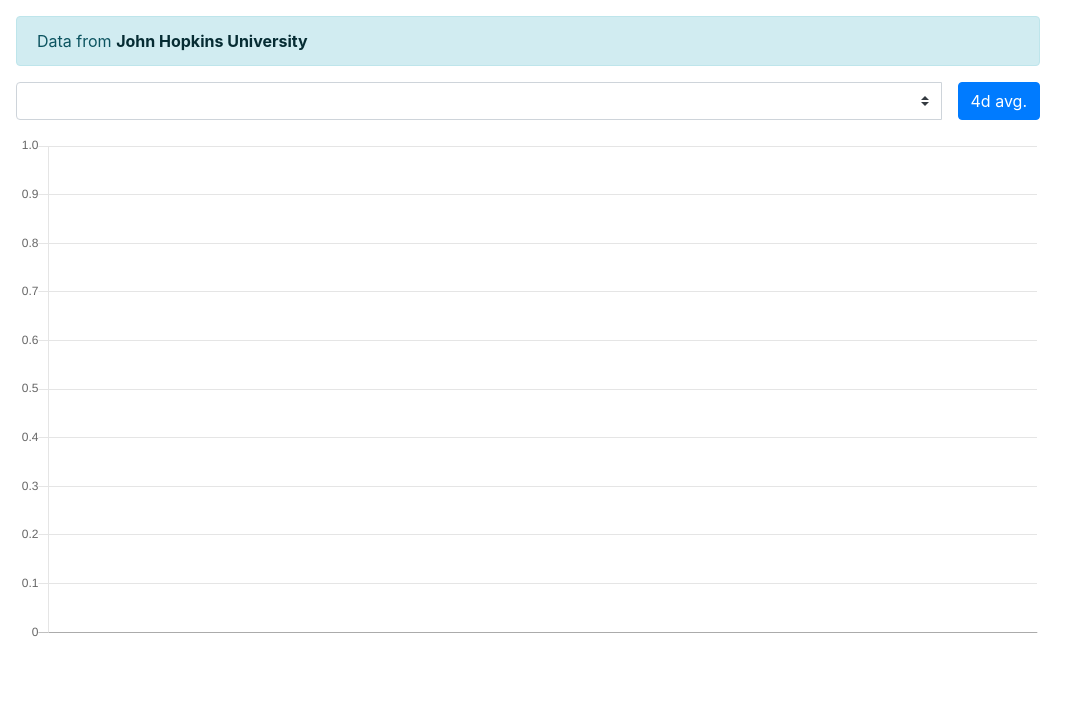
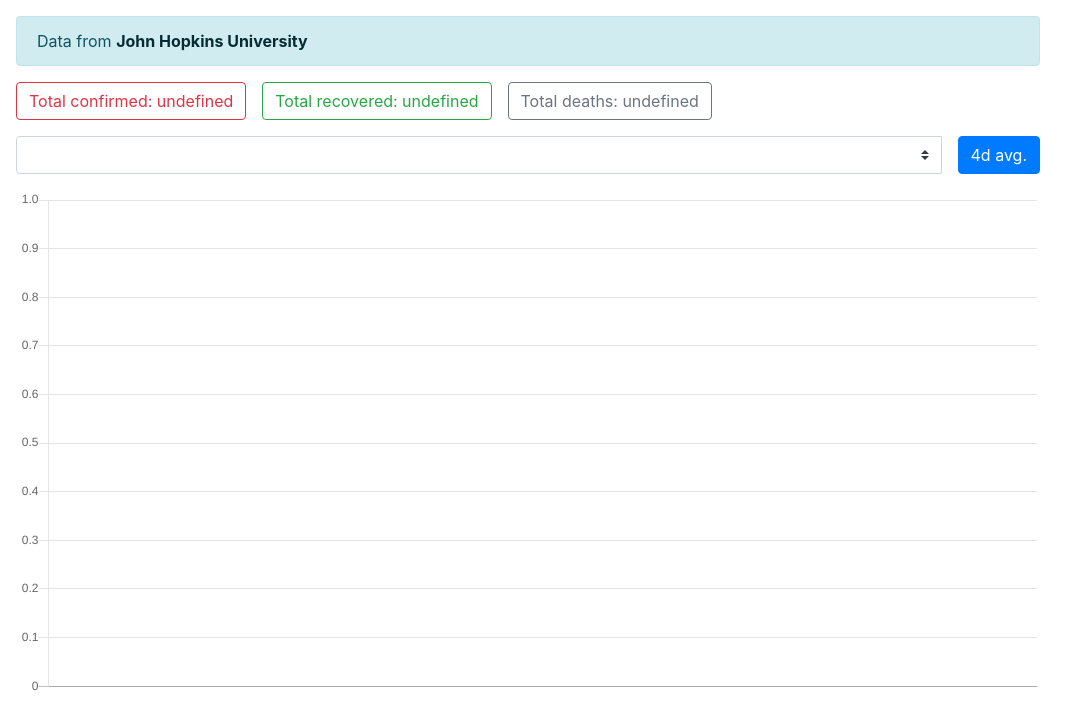
Before and after one commit to quatmax/covid19, a plain HTML site: page index.html in a window 1280 px wide. Shown: the whole page, without its empty margins (0-1087 px from the left). Drawn offline with nearby package versions, Linux system fonts and the light colour scheme; no server answers.

Commit message:
total count buttons

```diff
--- a/dashboard.js
+++ b/dashboard.js
@@ -136,6 +136,15 @@ class Countries {
         });
         return sortByConfirmed;
     }
+    totalConfirmed() {
+
+    }
+    totalRecovered() {
+
+    }
+    totalDeaths() {
+
+    }
 };
 
 function fillSelect(chart, country, countries) {
@@ -154,6 +163,7 @@ function fillSelect(chart, country, countries) {
         var option = select.options[select.selectedIndex];
         fillChart(chart, option.id, countries);
     };
+    fillTotals(countries);
 }
 function fillChart(chart, country, countries) {
     chart.data.labels = countries.labels;
@@ -179,6 +189,11 @@ function fillInfos(country, countries) {
         button.className = 'btn btn-outline-danger';
     }
 }
+function fillTotals(countries) {
+    document.getElementById('buttonTotalConfirmed').innerHTML = 'Total confirmed: ' + countries.totalConfirmed();
+    document.getElementById('buttonTotalRecovered').innerHTML = 'Total recovered: ' + countries.totalRecovered();
+    document.getElementById('buttonTotalDeaths').innerHTML = 'Total deaths: ' + countries.totalDeaths();
+}
 function dashboard() {
     const queryString = window.location.search;
     const urlParams = new URLSearchParams(queryString);
--- a/index.html
+++ b/index.html
@@ -25,6 +25,11 @@
 		Data from <a href="https://github.com/CSSEGISandData/COVID-19" class="alert-link">John Hopkins University</a>
 	</div>
 	<div class="input-group mt-3 ml-3" style="width:80%;">
+		<button type="button" class="btn btn-outline-danger mr-3" id="buttonTotalConfirmed">confirmed</button>
+		<button type="button" class="btn btn-outline-success mr-3" id="buttonTotalRecovered">recovered</button>
+		<button type="button" class="btn btn-outline-secondary" id="buttonTotalDeaths">deaths</button>
+	</div>
+	<div class="input-group mt-3 ml-3" style="width:80%;">
 		<select class="custom-select mr-3" id="selectCountry"></select>
 		<button type="button" class="btn btn-primary" id="button4dAvg">4d avg. </button>
 	</div>
```
